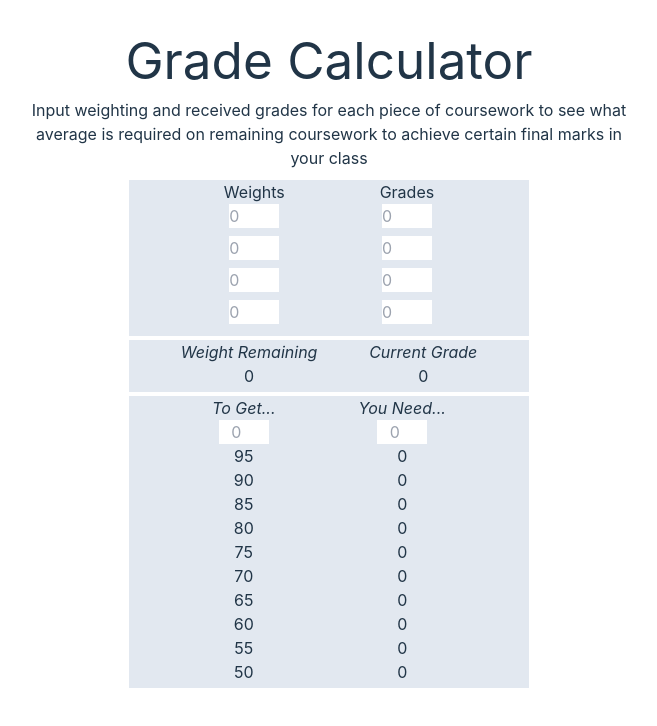
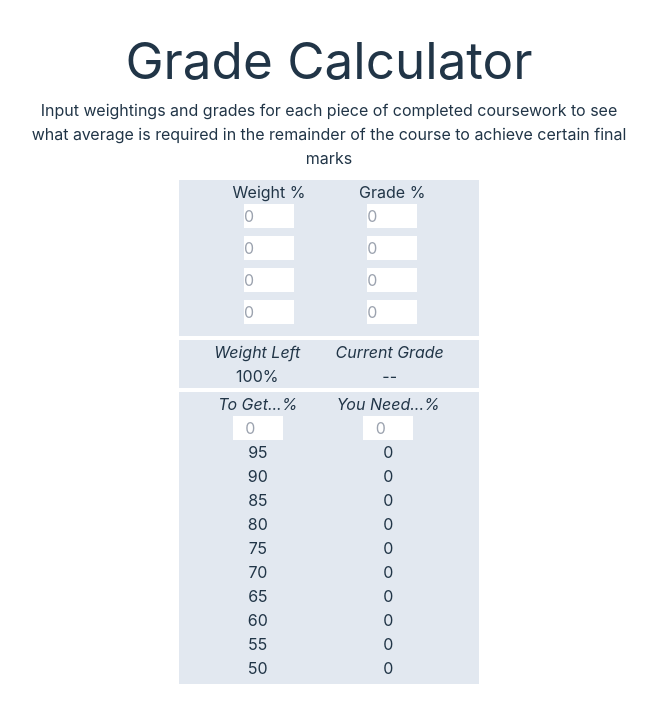
Before and after one commit to TyBrass/grade-calculator, a React (Vite) app: page / in a window 1280 px wide. Shown: the top 726 px of the page, without its empty margins (311-968 px from the left). Built offline with nearby package versions, Linux system fonts and the light colour scheme.

Commit message:
Calculate weight and current grade stuff

```diff
--- a/package.json
+++ b/package.json
@@ -10,6 +10,7 @@
     "preview": "vite preview"
   },
   "dependencies": {
+    "js-cookie": "^3.0.5",
     "react": "^18.2.0",
     "react-dom": "^18.2.0"
   },
--- a/src/App.tsx
+++ b/src/App.tsx
@@ -2,53 +2,62 @@ import { useState } from 'react'
 import './App.css'
 
 function App() {
+    const [grades, setGrades] = useState<[number, number][]>([[0, 0], [0, 0], [0, 0], [0, 0]])
 
-    const [grades, setGrades] = useState<[number, number][]>([[0, 0], [0, 0], [0, 0], [0, 0]])
+    const weightSum = grades.reduce((accumulator, currentValue) => accumulator + currentValue[0], 0)
+    console.log(weightSum)
+    const remainingWeight = 100 - weightSum
+    const currentGrade = 1.0 * grades.reduce((accumulator, currentValue) => accumulator + (currentValue[0] / (0.01 * weightSum)) * currentValue[1] * 0.01, 0)
+
 
   return (
     <div className='flex flex-col items-center align-items h-screen max-w-[800px]'>
         <h1>Grade Calculator</h1>
-        <p className='my-[10px] max-w-[600px]'>Input weighting and received grades for each piece of coursework to see what average is required on remaining coursework to achieve certain final marks in your class</p>
-        <div className='bg-slate-200 w-[400px]'>
+        <p className='my-[10px] max-w-[600px]'>Input weightings and grades for each piece of completed coursework to see what average is required in the remainder of the course to achieve certain final marks</p>
+        <div className='bg-slate-200 w-[300px]'>
             <div className='flex justify-evenly'>
-                <div className='flex flex-col justify-evenly mb-[4px]'>
-                    <h2>Weights</h2>
+                <div className='flex flex-col mb-[4px]'>
+                    <h2>Weight %</h2>
                     <ul>
-                        {grades.map(c => (
-                            <>
-                            <li className='flex justify-evenly mb-[8px]'>
-                                <input className='w-[50px]' type="number" min='0' max='100' placeholder='0' />
+                        {grades.map((c, index) => (
+                            <li key={index} className='flex justify-evenly mb-[8px]'>
+                                <input className='w-[50px]' type="number" min='0' max='100' placeholder='0' onChange={e => {
+                                    const newGrades = [...grades]
+                                    newGrades[index][0] = parseInt(e.target.value)
+                                    setGrades(newGrades)
+                                }} />
                             </li>
-                            </>
                         ))}
                     </ul>
                 </div>
-                <div className='flex flex-col justify-evenly mb-[4px]'>
-                    <h2>Grades</h2>
+                <div className='flex flex-col mb-[4px]'>
+                    <h2>Grade %</h2>
                     <ul>
-                        {grades.map(c => (
-                            <>
-                            <li className='flex justify-evenly mb-[8px]'>
-                                <input className='w-[50px]' type="number" min='0' max='100' placeholder='0' />
+                        {grades.map((c, index) => (
+                            <li key={index} className='flex justify-evenly mb-[8px]'>
+                                <input className='w-[50px]' type="number" min='0' max='100' placeholder='0' onChange={e => {
+                                    const newGrades = [...grades]
+                                    newGrades[index][1] = parseInt(e.target.value)
+                                    setGrades(newGrades)
+                                }} />
                             </li>
-                            </>
                         ))}
                     </ul>
                 </div>
             </div>
-            <div className='flex justify-evenly mb-[4px] border-t-4 border-white'>
-                <div>
-                    <h2 className='italic'>Weight Remaining</h2>
-                    {100 * grades.reduce((accumulator, currentValue) => accumulator + currentValue[0], 0)}
+            <div className='flex justify-evenly border-t-4 border-white'>
+                <div className='flex flex-col max-w-[120px]'>
+                    <h2 className='italic'>Weight Left</h2>
+                    {remainingWeight}%
                 </div>
-                <div>
+                <div className='flex flex-col'>
                     <h2 className='italic'>Current Grade</h2>
-                    {grades.reduce((accumulator, currentValue) => accumulator + currentValue[0] * currentValue[1], 0) * grades.reduce((accumulator, currentValue) => accumulator + currentValue[0], 0)}
+                    {remainingWeight === 100 ? '--' : currentGrade.toFixed(1) + '%'}
                 </div>
             </div>
             <div className='flex justify-evenly mb-[4px] border-t-4 border-white'>
                 <div>
-                    <h2 className='italic'>To Get...</h2>
+                    <h2 className='italic'>To Get...%</h2>
                     <ul>
                         <li><input className='w-[50px] text-center' type="number" min='0' max='100' placeholder='0' /></li>
                         <li>95</li>
@@ -64,7 +73,7 @@ function App() {
                     </ul>
                 </div>
                 <div>
-                    <h2 className='italic'>You Need...</h2>
+                    <h2 className='italic'>You Need...%</h2>
                     <ul>
                         <li><input className='w-[50px] text-center' type="number" min='0' max='100' placeholder='0' /></li>
                         <li>{0}</li>
```
Also changed, not shown: 1 other file (tests, documents, lock files or other folders).
